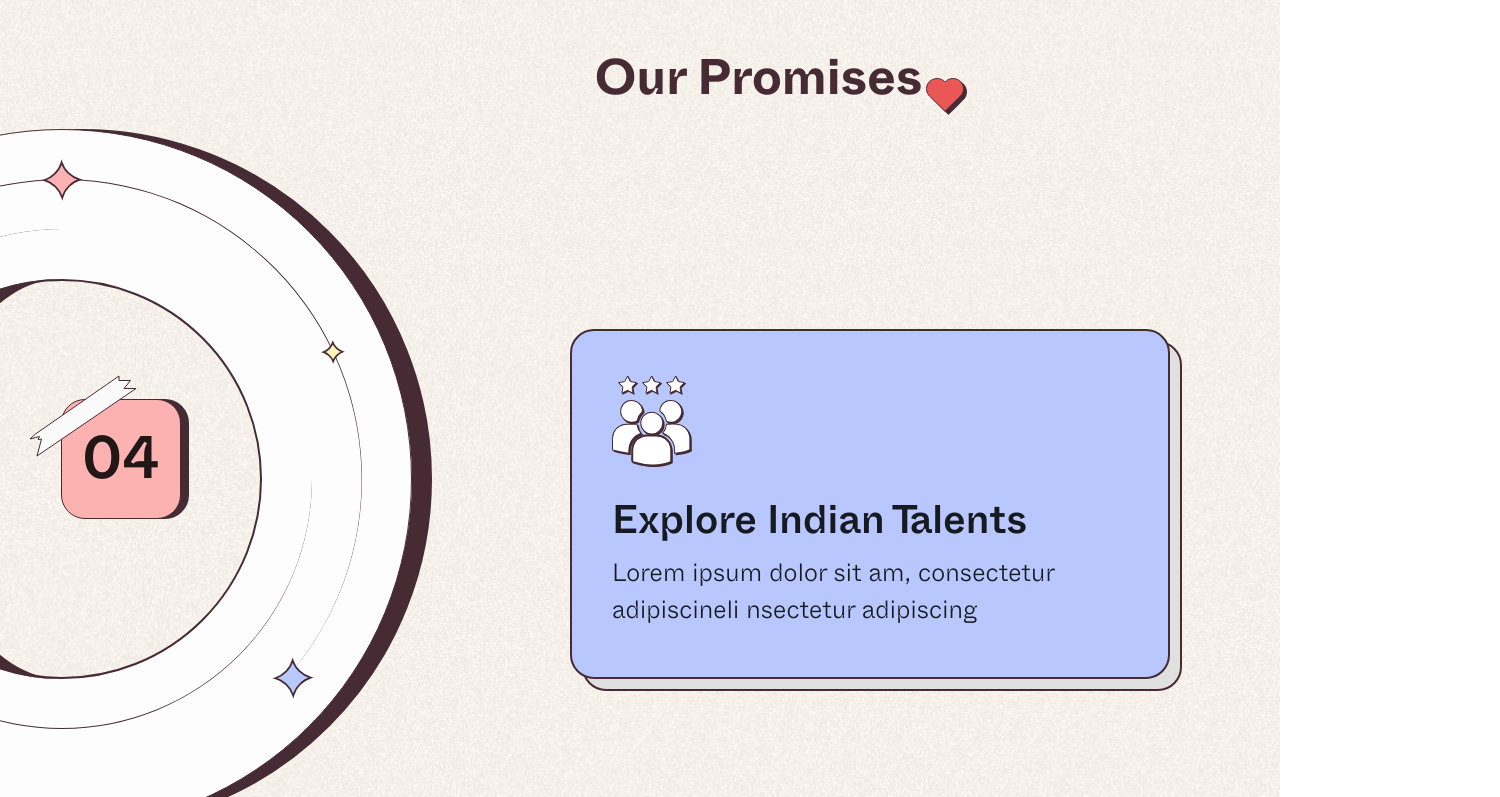
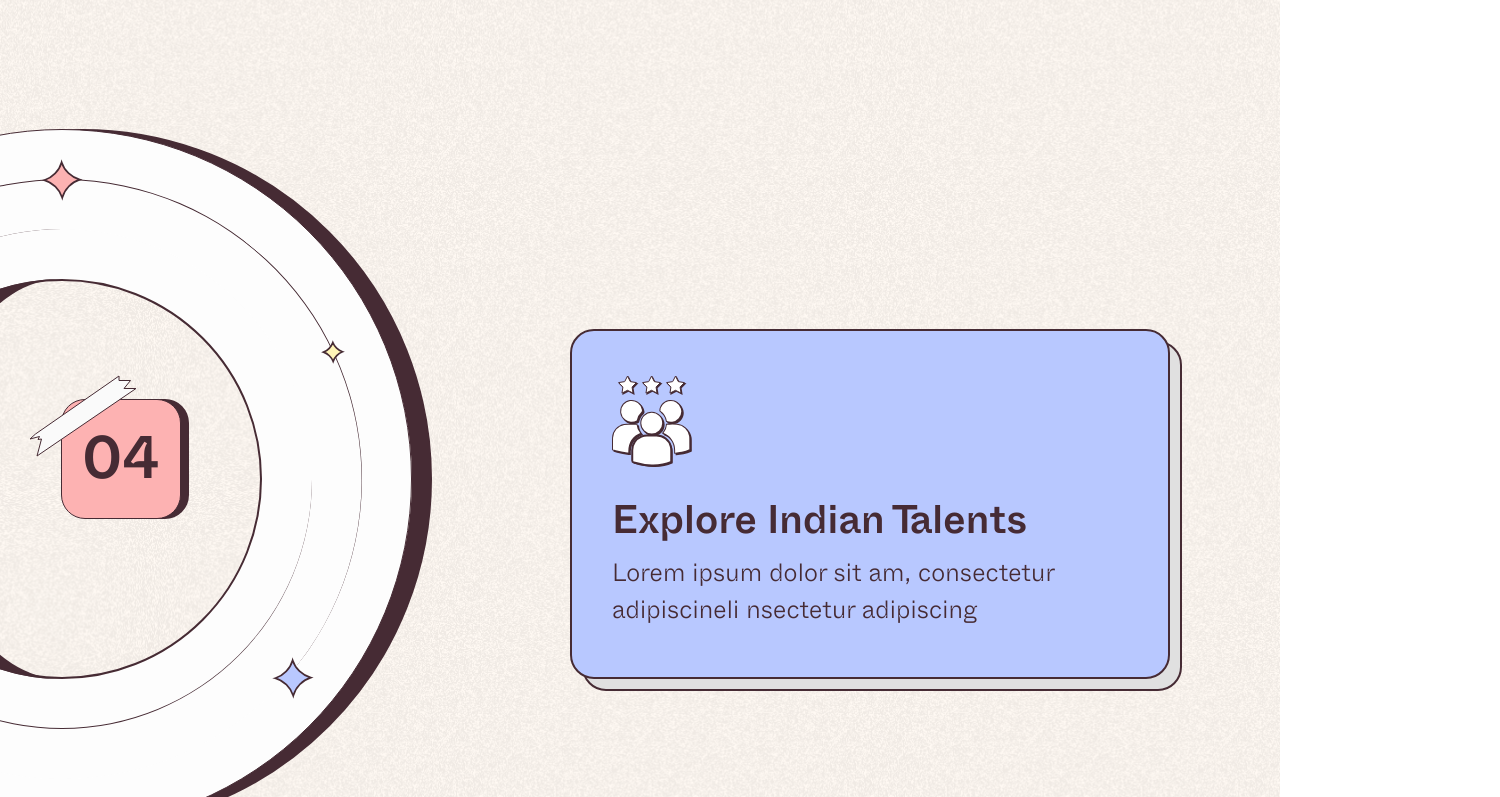
Before and after one commit to AdithyanRK/Hyring-Frontend, a Next.js app: page / in a window 1280 px wide. Shown: the part 1123-1920 px from the top of the page, 1500 px wide, since content can reach past the window. Built offline with nearby package versions, Linux system fonts and the light colour scheme.

Commit message:
layout fix

```diff
--- a/src/element/landing-page/promise-section/promise-framer.jsx
+++ b/src/element/landing-page/promise-section/promise-framer.jsx
@@ -134,7 +134,7 @@ export default function PromiseFramer() {
   ];
 
   return (
-    <div className="flex px-5 flex-wrap">
+    <div className="flex px-5 flex-wrap overflow-hidden">
       <div className="flex-1 absolute hidden md:-left-72 lg:flex">
         <div className="w-[700px] h-[700px]  border-[20px] border-primary-brown rounded-full -z-1 absolute left-5 top-0"></div>
         <div className="w-[700px] h-[700px] border-[1px] border-primary-brown rounded-full bg-[#FDFDFD] shrink-0 flex justify-center items-center relative">
--- a/src/pages/index.js
+++ b/src/pages/index.js
@@ -22,7 +22,7 @@ export default function Home() {
         <meta name="viewport" content="width=device-width, initial-scale=1" />
         <link rel="icon" href="/favicon.ico" />
       </Head>
-      <div className="relative">
+      <div className="relative text-primary-brown">
         <Image
           src="/Rectangle.svg"
           fill
```
